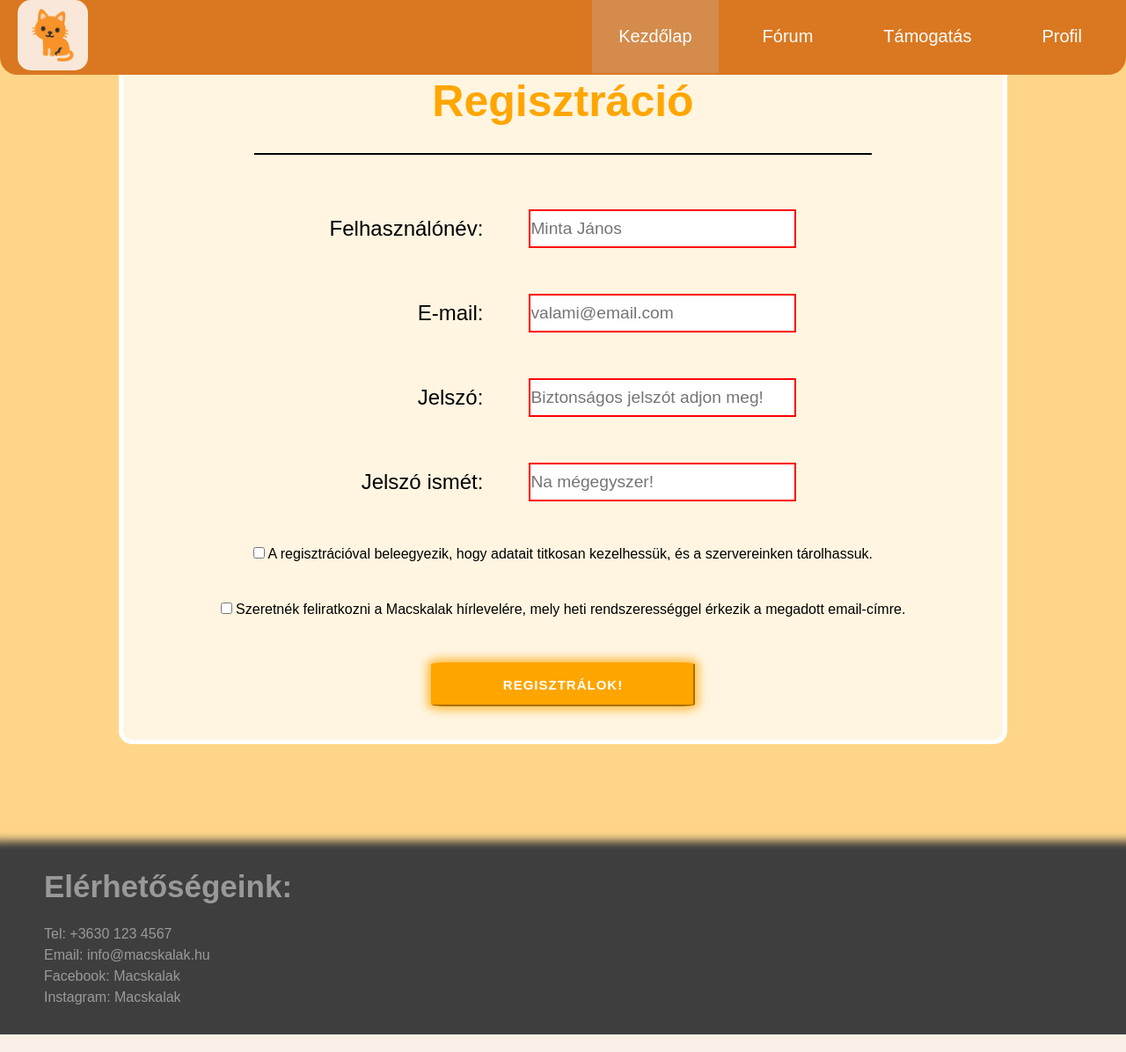
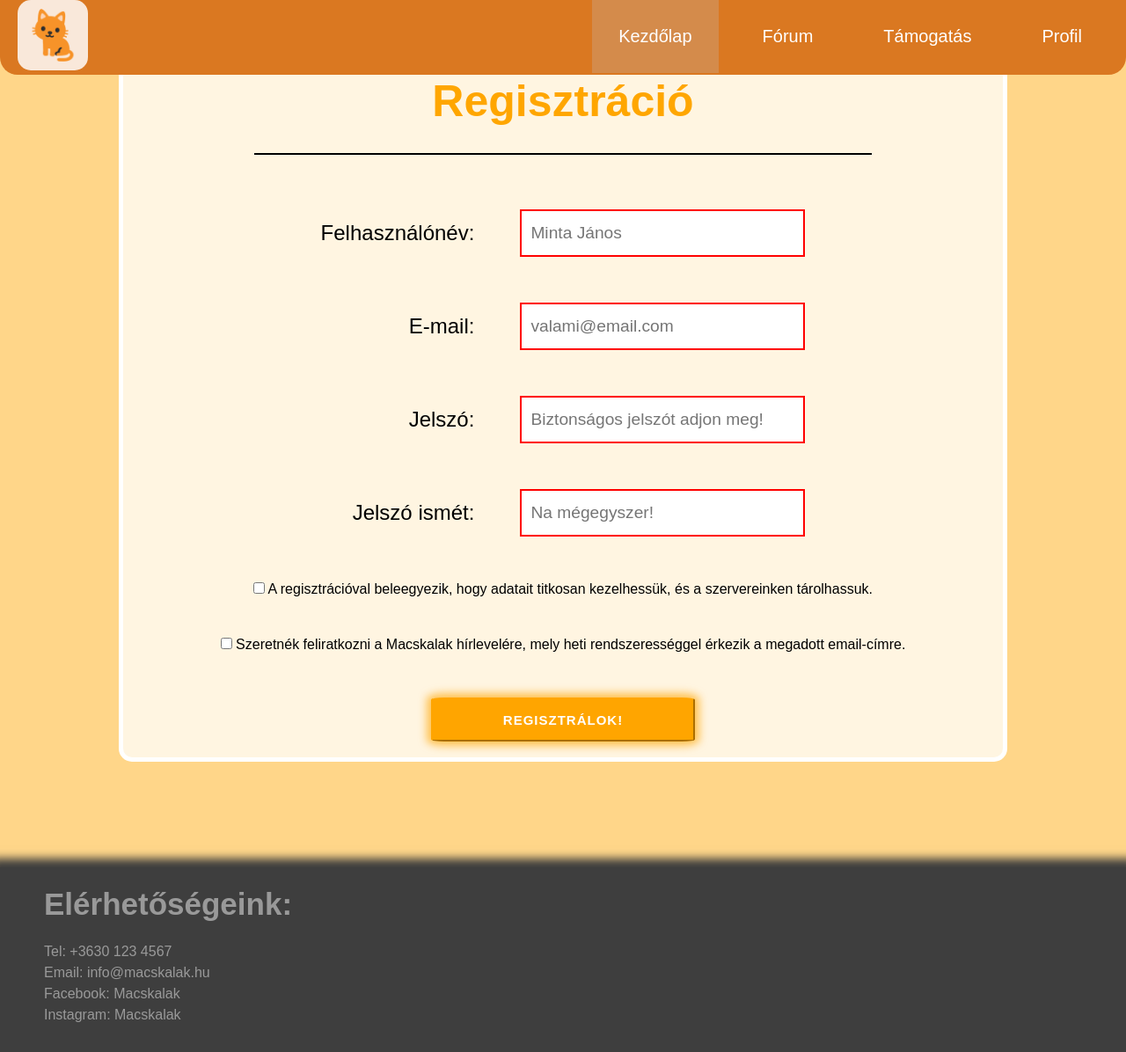
Before and after one commit to Valesz/Webterv-projekt, a PHP site: page /HTML/registerscreen.html in a window 1280 px wide. Shown: the whole page at 88% size. Run offline with PHP 8.4, Linux system fonts and the light colour scheme.

Commit message:
Bug fixes

```diff
--- a/Projektmunka/CSS/register_style.css
+++ b/Projektmunka/CSS/register_style.css
@@ -103,7 +103,8 @@ hr {
 
 form {
     padding-top: 20px;
-    height: 780px;
+    height: 80vh;
+    min-height: 800px;
     width: 1000px;
     margin-left: auto;
     margin-right: auto;
@@ -126,6 +127,7 @@ input[type="text"], input[type="email"], input[type="password"] {
     width: 300px;
     height: 40px;
     font-size: larger;
+    padding: 5px 10px;
 }
 
 input:required {
--- a/Projektmunka/HTML/index.html
+++ b/Projektmunka/HTML/index.html
@@ -139,7 +139,7 @@
                 <div>
                     <img src="../Kepek/Adoptalos/Junior.jpg" alt="">
                     <p>
-                        <q>Egy iceike-picike cicuska vagyok, aki remélhetőleg egy szerető otthonban fog felnőni rengeteg gyerek között.</q>
+                        <q>Egy icike-picike cicuska vagyok, aki remélhetőleg egy szerető otthonban fog felnőni rengeteg gyerek között.</q>
                         <br>- Junior
                     </p>
                 </div>
@@ -153,6 +153,7 @@
             <p>Email: info@macskalak.hu</p>
             <p>Facebook: Macskalak</p>
             <p>Instagram: Macskalak</p>
+            <p>Telephely: Macsköztársaság, Kaparófalva, Miautca 12(cicenkettő).</p>
         </div>
     </footer>
 </body>
```
Also changed, not shown: Projektmunka/CSS/Index.css (+6 -3 lines).
